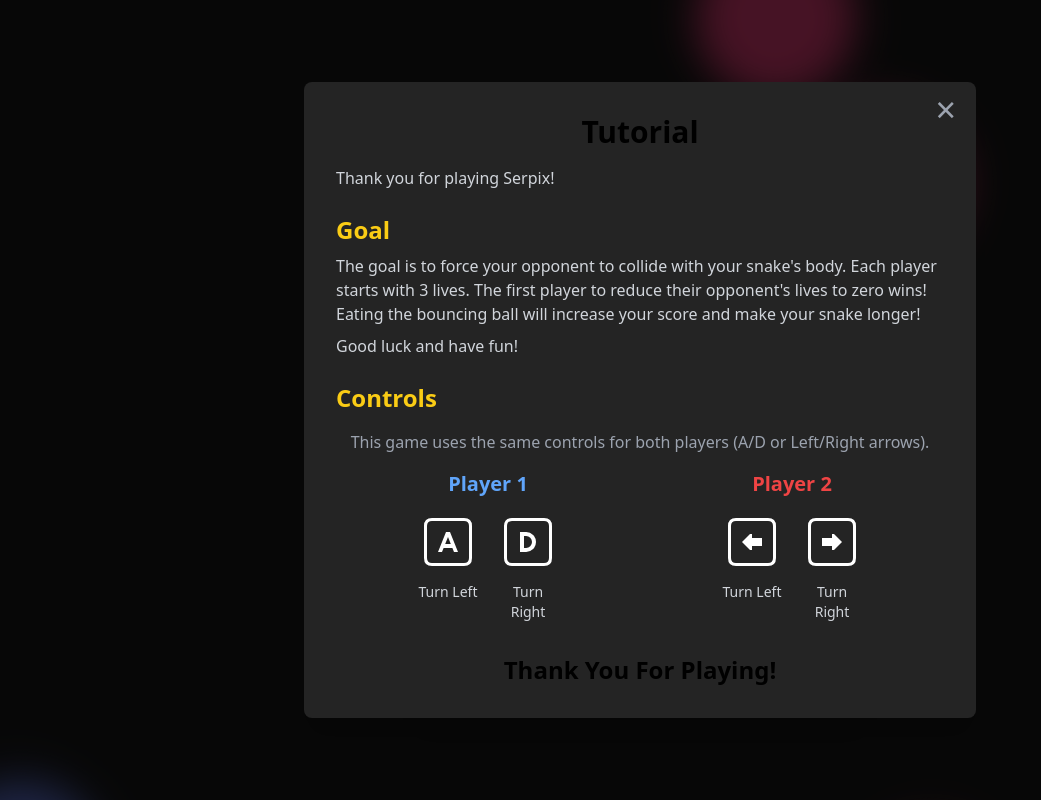
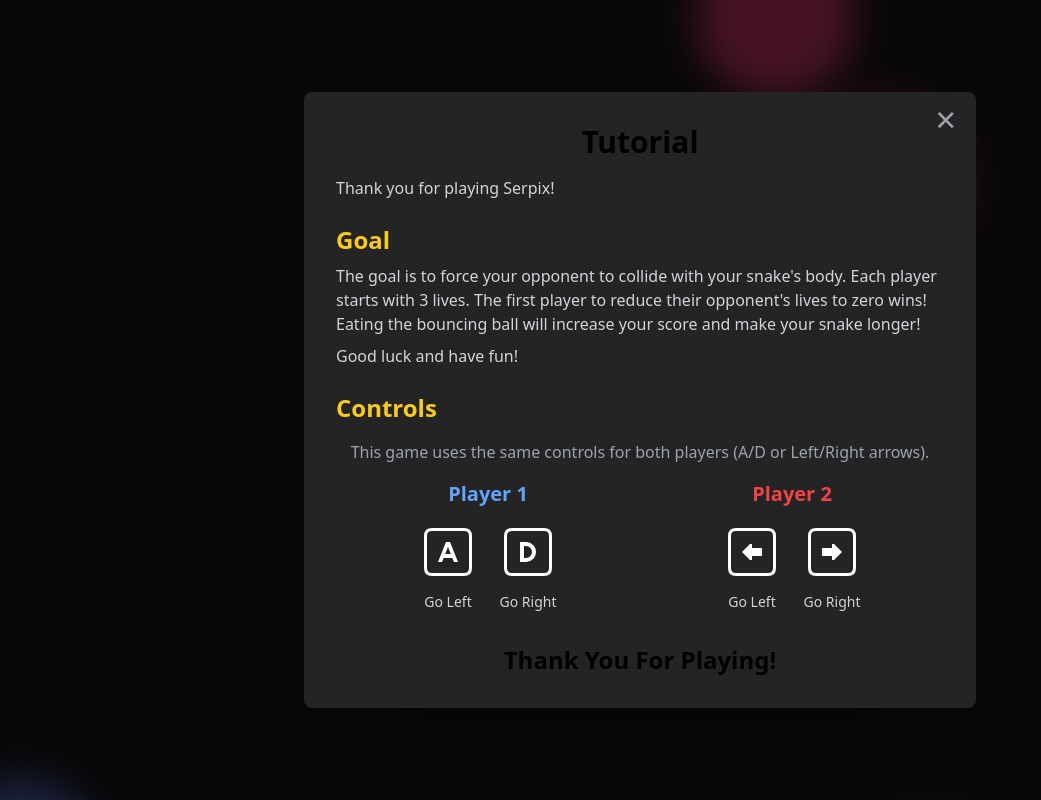
Before and after one commit to PedroVillasBoas/SerpixGame, a React (Vite) app in the folder serpix-online/frontend/: page / in a window 1280 px wide. Both pictures are taken after a click on the button "Tutorial". Shown: the whole page, without its empty margins (0-1041 px from the left). Built offline with nearby package versions, Linux system fonts and the light colour scheme; no server answers.

Commit message:
style: change text on tutorial

```diff
--- a/serpix-online/frontend/src/components/ui/TutorialModal.jsx
+++ b/serpix-online/frontend/src/components/ui/TutorialModal.jsx
@@ -59,8 +59,8 @@ export function TutorialModal({ isOpen, onClose }) {
               />
             </div>
             <div className="flex justify-center gap-4 text-sm text-gray-300 mt-2">
-              <span className="w-16 text-center">Turn Left</span>
-              <span className="w-16 text-center">Turn Right</span>
+              <span className="w-16 text-center">Go Left</span>
+              <span className="w-16 text-center">Go Right</span>
             </div>
           </div>
           {/* Player 2 Controls */}
@@ -79,8 +79,8 @@ export function TutorialModal({ isOpen, onClose }) {
               />
             </div>
             <div className="flex justify-center gap-4 text-sm text-gray-300 mt-2">
-              <span className="w-16 text-center">Turn Left</span>
-              <span className="w-16 text-center">Turn Right</span>
+              <span className="w-16 text-center">Go Left</span>
+              <span className="w-16 text-center">Go Right</span>
             </div>
           </div>
         </div>
```
